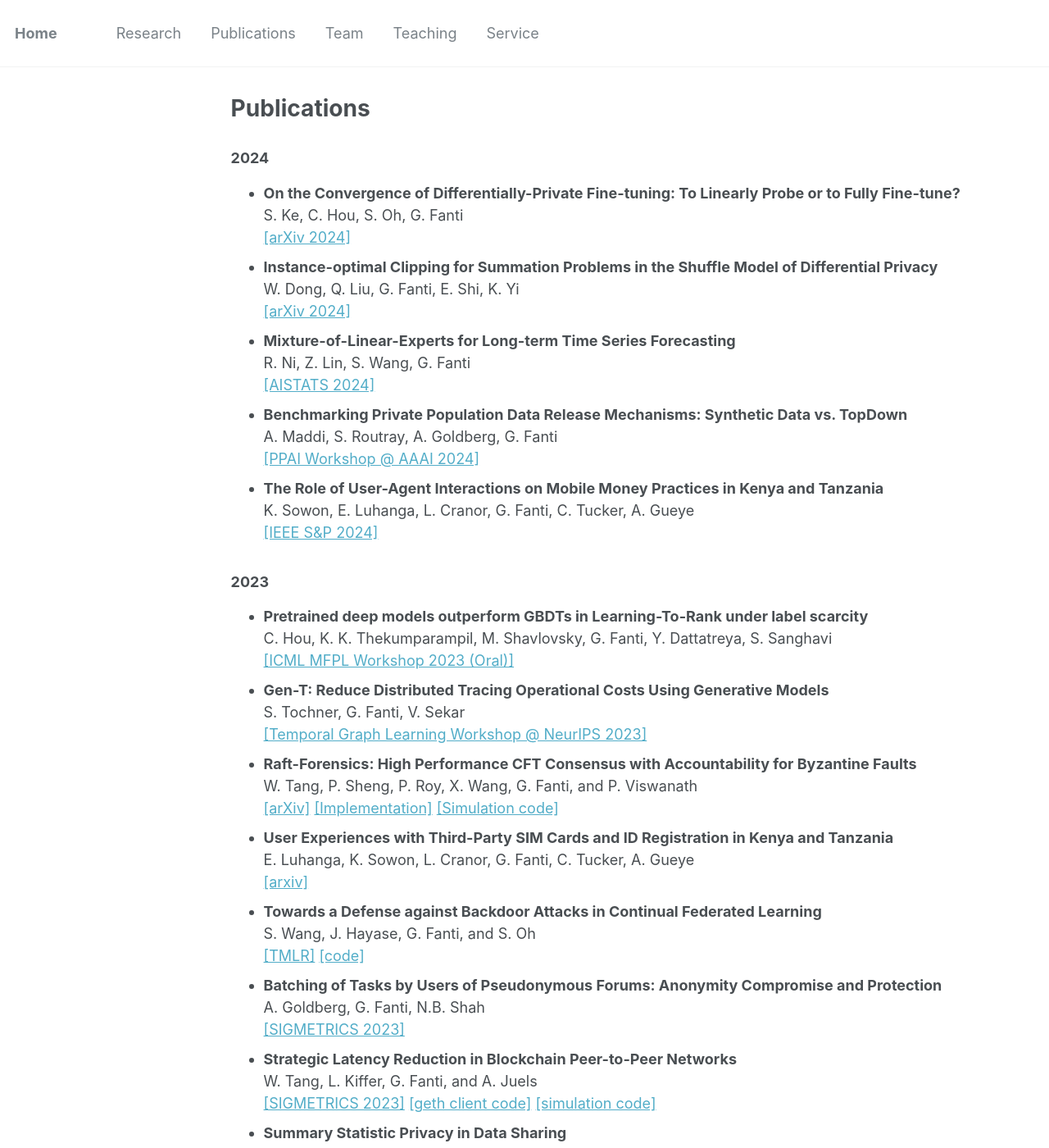
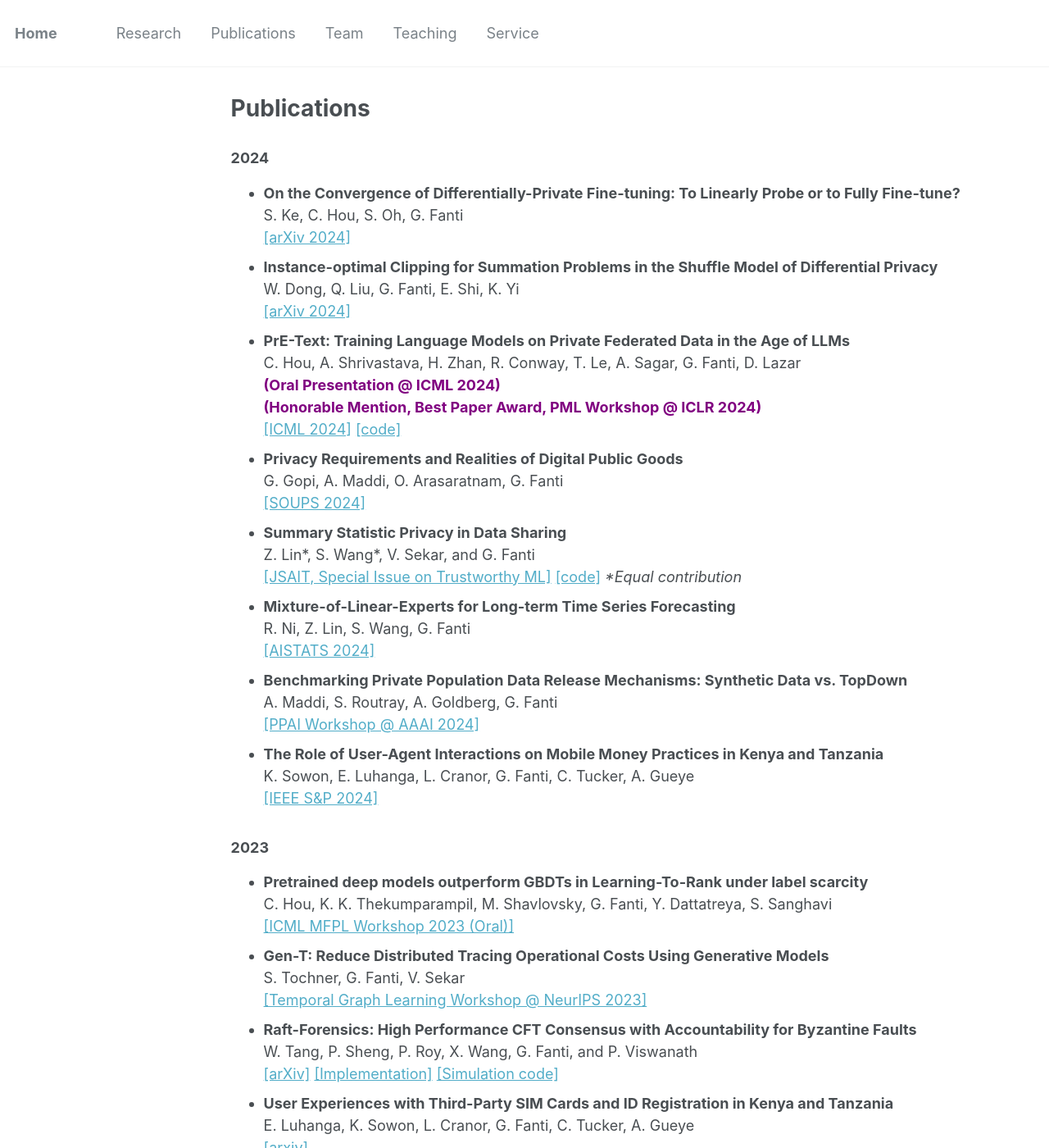
Before and after one commit to gfanti/gfanti.github.io, a Jekyll site: the page built from _pages/publications.md, in a window 1280 px wide and 1400 px high. Shown: the whole window at 82% size. Built offline with Jekyll 4.4.1, drawn with Linux system fonts in a browser that asks for light colours; some of the changed text lies outside the part shown.

Commit message:
updated pubs, group

```diff
--- a/_pages/publications.md
+++ b/_pages/publications.md
@@ -13,6 +13,22 @@ author_profile: false
 <br>W. Dong, Q. Liu, G. Fanti, E. Shi, K. Yi
 <br> <a href="https://arxiv.org/html/2403.10116v1">[arXiv 2024]</a>
 <br>
+* <b>PrE-Text: Training Language Models on Private Federated Data in the Age of LLMs</b>
+<br>C. Hou, A. Shrivastava, H. Zhan, R. Conway, T. Le, A. Sagar, G. Fanti, D. Lazar
+<br>
+<b><font color="purple">(Oral Presentation @ ICML 2024)</font></b><br>
+ <b><font color="purple">(Honorable Mention, Best Paper Award, PML Workshop @ ICLR 2024)</font></b><br>
+ <a href="https://arxiv.org/abs/2406.02958">[ICML 2024]</a>
+ <a href="https://github.com/houcharlie/PrE-Text">[code] </a>
+<br>
+* <b>Privacy Requirements and Realities of Digital Public Goods</b>
+<br>G. Gopi, A. Maddi, O. Arasaratnam, G. Fanti
+<br> <a href="">[SOUPS 2024]</a>
+<br>
+* <b>Summary Statistic Privacy in Data Sharing</b> <br>
+        Z. Lin\*, S. Wang\*, V. Sekar, and G. Fanti <br>
+        <a href="https://arxiv.org/pdf/2303.02014">[JSAIT, Special Issue on Trustworthy ML]</a>
+        <a href="https://github.com/fjxmlzn/summary_statistic_privacy">[code]</a> <i>*Equal contribution</i> <br>
 * <b>Mixture-of-Linear-Experts for Long-term Time Series Forecasting</b>
 <br>R. Ni, Z. Lin, S. Wang, G. Fanti
 <br> <a href="https://arxiv.org/abs/2312.06786">[AISTATS 2024]</a>
```
Also changed, not shown: other parts of _pages/publications.md (+0 -4 lines), _pages/about.md (+1 -0 lines), _pages/service.md (+2 -1 lines), _pages/teaching.md (+5 -0 lines), _pages/team.md (+7 -9 lines).
